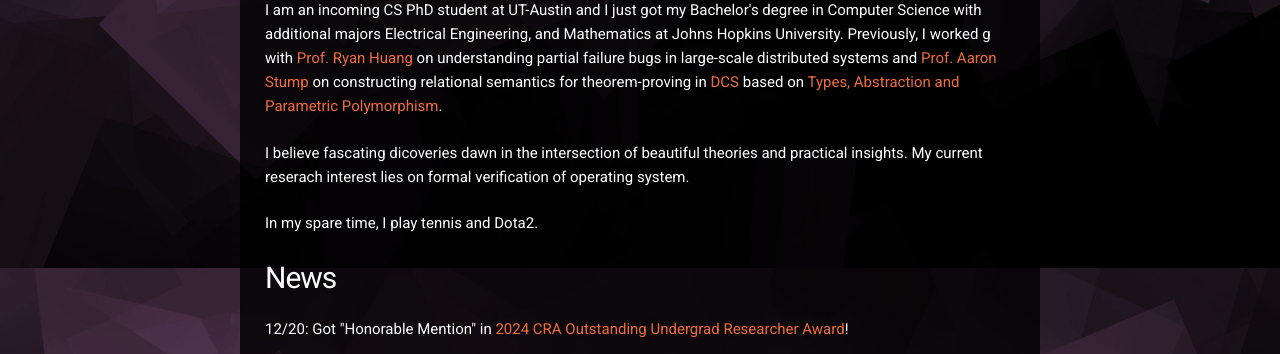
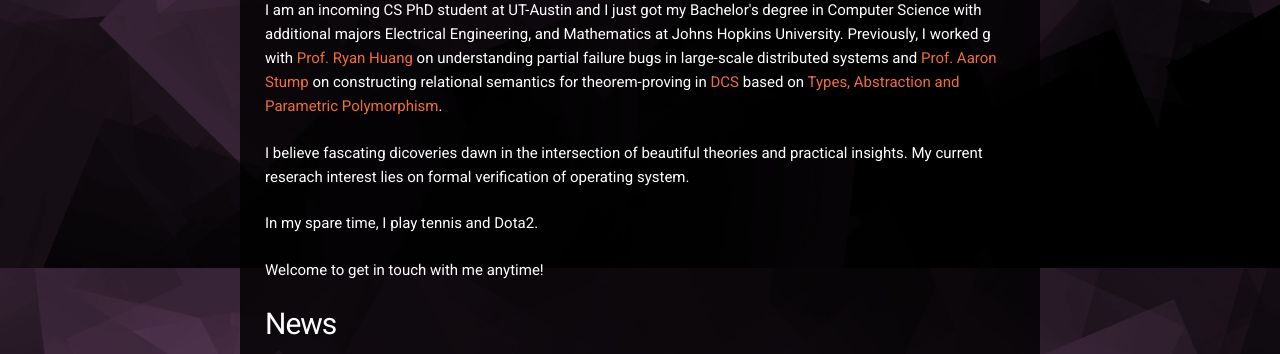
Before and after one commit to tonyPan123/tonyPan123.github.io, a plain HTML site: page index.html in a window 1280 px wide. Shown: the part 532-886 px from the top of the page. Drawn offline with nearby package versions, Linux system fonts and the light colour scheme.

Commit message:
Update index.html

```diff
--- a/index.html
+++ b/index.html
@@ -56,6 +56,9 @@
             <p>
               In my spare time, I play tennis and Dota2.
             </p>
+            <p>
+              Welcome to get in touch with me anytime!
+            </p>
             <h2>News</h2>
             <p>
               12/20: Got "Honorable Mention" in <a href="https://cra.org/about/awards/outstanding-undergraduate-researcher-award/">2024 CRA Outstanding Undergrad Researcher Award</a>!
```
